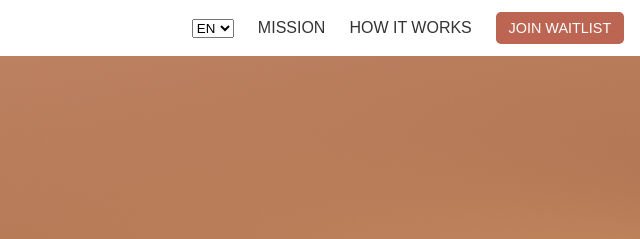
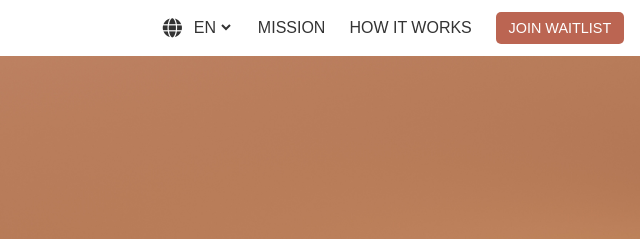
Before and after one commit to wertimo/solshr, a plain HTML site: page index.html in a window 1280 px wide. Shown: the top 239 px of the page, 640-1280 px from the left. Drawn offline with nearby package versions, Linux system fonts and the light colour scheme.

Commit message:
language button update 02.12

```diff
--- a/index.html
+++ b/index.html
@@ -6,6 +6,7 @@
     <title>SOLSHR - Solar Energy for Everyone</title>
     <link rel="stylesheet" href="styles.css">
     <link rel="stylesheet" href="https://unpkg.com/aos@next/dist/aos.css" />
+    <link rel="stylesheet" href="https://cdnjs.cloudflare.com/ajax/libs/font-awesome/6.0.0-beta3/css/all.min.css">
 </head>
 <body>
     <header>
@@ -22,11 +23,14 @@
             </div>
             <ul>
                 <li>
-                    <select id="languageSelect" onchange="changeLanguage()">
-                        <option value="en">EN</option>
-                        <option value="ro">RO</option>
-                        <option value="ru">RU</option>
-                    </select>
+                    <div class="language-selector">
+                        <i class="fas fa-globe" onclick="toggleLanguageDropdown()"></i>
+                        <select id="languageSelect" onchange="changeLanguage()" style="display: block;">
+                            <option value="en">EN</option>
+                            <option value="ro">RO</option>
+                            <option value="ru">RU</option>
+                        </select>
+                    </div>
                 </li>
                 <li><a href="#mission" data-lang="mission">MISSION</a></li>
                 <li><a href="#how-it-works" data-lang="how-it-works">HOW IT WORKS</a></li>
--- a/script.js
+++ b/script.js
@@ -123,6 +123,4 @@ document.addEventListener('DOMContentLoaded', function() {
             }
         });
     }
-
-
 });
--- a/styles.css
+++ b/styles.css
@@ -732,12 +732,17 @@ footer {
     }
 
     #responseForm h2 {
-        font-size: 1.5rem;
+        font-size: 1rem;
     }
 
     #responseForm input,
     #responseForm button {
         padding: 0.7rem;
+    }
+
+    /* Adjust the button font size to match the nav items */
+    .btn {
+        font-size: 4vw; /* Adjust this value to match the nav items */
     }
 }
 
@@ -826,3 +831,26 @@ section:last-of-type {
 html {
     scroll-behavior: smooth; /* Enables smooth scrolling */
 }
+
+.language-selector {
+    position: relative;
+    display: flex; /* Use flexbox to align items */
+    align-items: center; /* Center items vertically */
+}
+
+.language-selector i {
+    cursor: pointer;
+    font-size: 1.2rem; /* Adjust size to make the icon smaller */
+    color: var(--text-color);
+    margin-right: 0.5rem; /* Add some space between the icon and the dropdown */
+}
+
+.language-selector select {
+    background-color: transparent; /* Make background transparent */
+    border: none; /* Remove border */
+    color: var(--text-color);
+    border-radius: 5px; /* Rounded corners */
+    cursor: pointer; /* Change cursor to pointer */
+    z-index: 10; /* Ensure it appears above other elements */
+    font-size: 1rem; /* Adjust font size if needed */
+}
--- a/translations.js
+++ b/translations.js
@@ -144,3 +144,8 @@ function changeLanguage() {
         }
     });
 }
+
+function toggleLanguageDropdown() {
+    const languageSelect = document.getElementById('languageSelect');
+    languageSelect.style.display = languageSelect.style.display === 'none' ? 'block' : 'none';
+}
```
